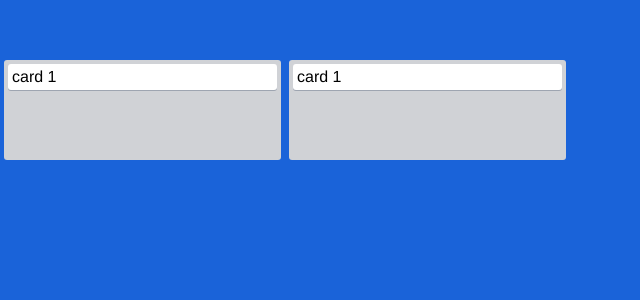
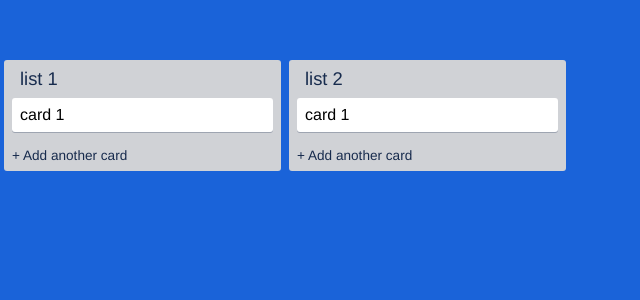
Before and after one commit to erikhoj/vue-trello, a Vue app: page / in a window 1280 px wide. Shown: the top 300 px of the page, without its empty margins (0-640 px from the left). Built offline with nearby package versions, Linux system fonts and the light colour scheme; the HTML template or start-up script is replaced by a standard one.

Commit message:
some stylnig

```diff
--- a/src/App.vue
+++ b/src/App.vue
@@ -22,9 +22,15 @@ body {
 }
 
 #app {
+  box-sizing: border-box;
+
   font-family: 'Avenir', Helvetica, Arial, sans-serif;
   -webkit-font-smoothing: antialiased;
   -moz-osx-font-smoothing: grayscale;
-  margin-top: 60px;
+  padding-top: 60px;
+
+  display: flex;
+  flex-direction: column;
+  height: 100vh;
 }
 </style>
--- a/src/components/CardList.vue
+++ b/src/components/CardList.vue
@@ -1,8 +1,14 @@
 <template>
   <div class="card-list">
-    <div class="card-list-content">
-      <card-list-card v-for="card in cards" v-bind:key="card.key" v-bind:card="card" />
+    <span class="card-list-name">{{list.name}}</span>
+
+    <div class="card-list-scrollable">
+      <card-list-card v-for="card in list.cards" v-bind:key="card.key" v-bind:card="card" />
     </div>
+
+    <a class="card-list-add">
+      + Add another card
+    </a>
   </div>
 </template>
 
@@ -12,7 +18,11 @@ import CardListCard from './CardListCard';
 export default {
   name: 'card-list',
   props: {
-    cards: Array,
+    list: {
+      name: String,
+      cards: Array,
+      id: Number,
+    },
   },
   components: {
     CardListCard,
@@ -26,17 +36,44 @@ export default {
     margin-left: 4px;
     margin-right: 4px;
     background-color: #d0d2d6;
-    height: 100px;
     width: 277px;
     border-radius: 3px;
     max-height: 100%;
+
+    padding-top: 8px;
   }
 
-  .card-list-content {
+  .card-list-name {
+    font-weight: 400;
+    font-size: 115%;
+    margin-left: 16px;
+    color: #172b4d;
+  }
+
+  .card-list-scrollable {
+    padding: 8px;
+    padding-bottom: 0px;
+
     display: flex;
     flex-direction: column;
     align-items: stretch;
 
-    padding: 4px;
-  };
+    overflow-y: auto;
+  }
+
+  .card-list-add {
+    display: block;
+    font-size: 85%;
+    color: #172b4d;
+    padding: 8px;
+
+    cursor: pointer;
+  }
+
+  .card-list-add:hover {
+    background-color: rgba(9,30,66,.13);
+    color: #172b4d;
+    text-decoration: underline;
+  }
+
 </style>
--- a/src/components/CardListCard.vue
+++ b/src/components/CardListCard.vue
@@ -18,7 +18,8 @@ export default {
 
 <style scoped>
   .card-list-card {
-    padding: 4px;
+    margin-bottom: 8px;
+    padding: 8px;
     background-color: white;
     border-radius: 3px;
 
--- a/src/components/CardLists.vue
+++ b/src/components/CardLists.vue
@@ -1,6 +1,6 @@
 <template>
   <div id="card-lists">
-    <card-list v-for="list in lists" v-bind:key="list.id" v-bind:cards="list.cards" />
+    <card-list v-for="list in lists" v-bind:key="list.id" v-bind:list="list" />
   </div>
 </template>
 
@@ -23,5 +23,6 @@ export default {
 <style scoped>
   #card-lists {
     white-space: nowrap;
+    flex-grow: 1;
   }
 </style>
```
